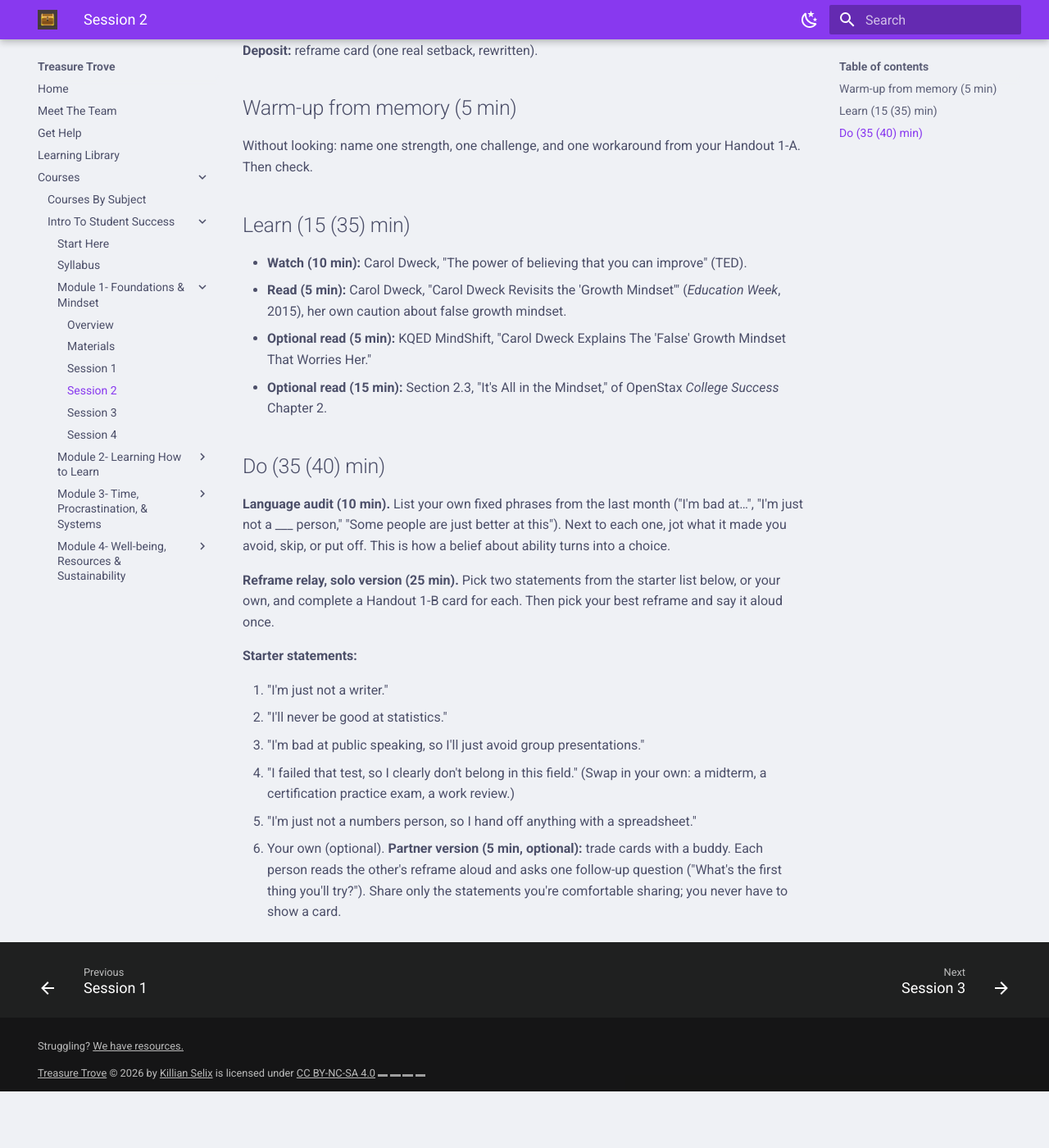
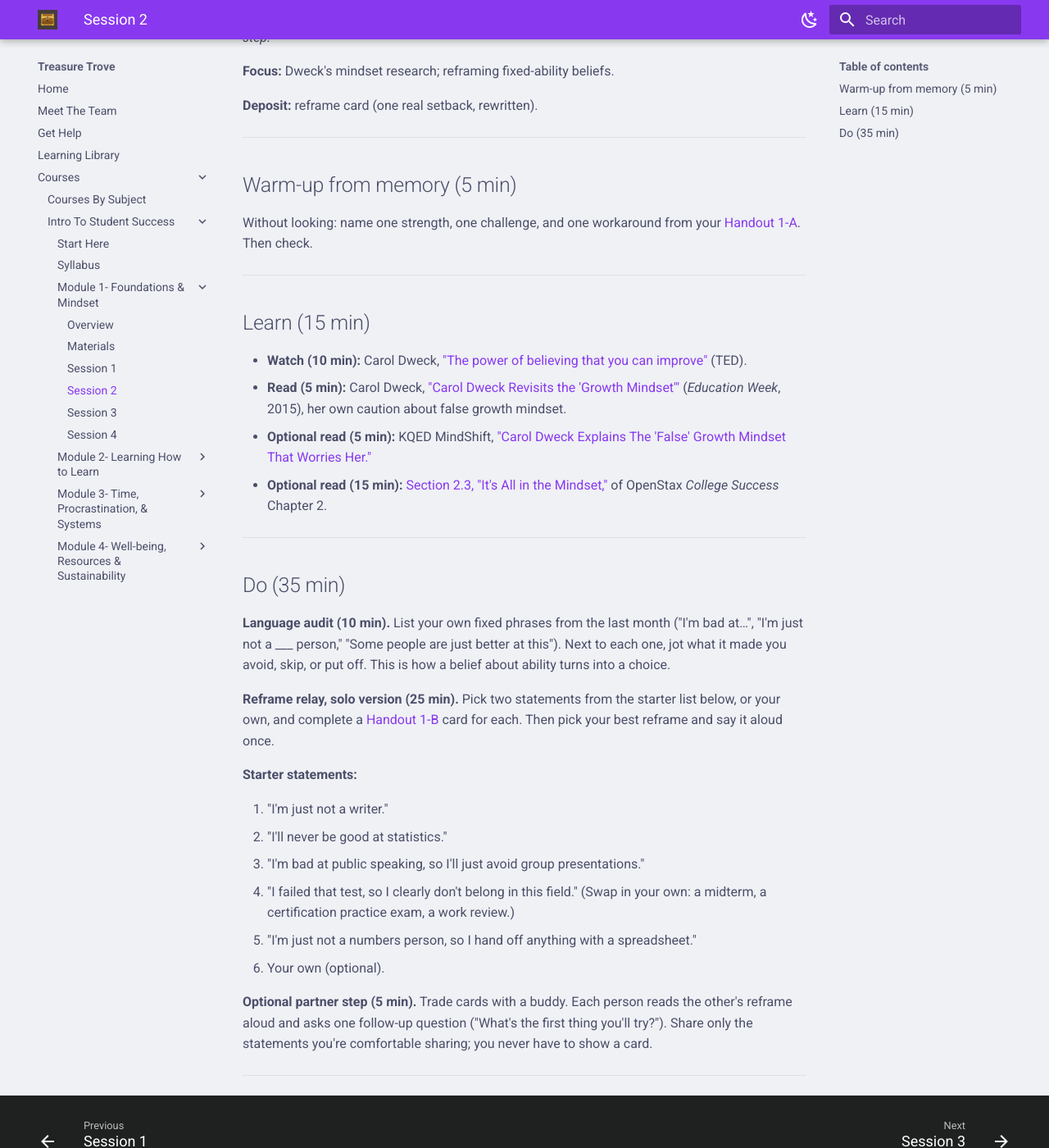
Before and after one commit to truly-tranquil/treasure-trove, an MkDocs documentation site: the page built from docs/courses/intro-to-student-success/module-1/session-2.md, in a window 1280 px wide and 1400 px high, scrolled down 214 px. Shown: the whole window at 82% size. Built offline with MkDocs 1.6.1 and Material for MkDocs 9.7.7, drawn with Linux system fonts in a browser that asks for light colours; before the commit the page ends 1545 px from its top, so only the background shows below that; some of the changed text lies outside the part shown; grey boxes are pictures that could not be loaded.

Commit message:
finished module-1 officially can test

```diff
--- a/docs/courses/intro-to-student-success/module-1/session-2.md
+++ b/docs/courses/intro-to-student-success/module-1/session-2.md
@@ -1,24 +1,33 @@
-# Session 2 — Mindset: Fixed vs. Growth (≈55 (80) min)
+# Session 2 — Mindset: Fixed vs. Growth (≈55 min)
+
+*Optional extras add about 25 minutes: two readings (5 and 15 minutes) and a 5-minute partner step.*
 
 **Focus:** Dweck's mindset research; reframing fixed-ability beliefs.
 
 **Deposit:** reframe card (one real setback, rewritten).
 
+---
+
 ## Warm-up from memory (5 min)
 
-Without looking: name one strength, one challenge, and one workaround from your Handout 1-A. Then check.
+Without looking: name one strength, one challenge, and one workaround from your [Handout 1-A](materials.md#handout-1a). Then check.
 
-## Learn (15 (35) min)
+---
 
-- **Watch (10 min):** Carol Dweck, "The power of believing that you can improve" (TED).
-- **Read (5 min):** Carol Dweck, "Carol Dweck Revisits the 'Growth Mindset'" (*Education Week*, 2015), her own caution about false growth mindset.
-- **Optional read (5 min):** KQED MindShift, "Carol Dweck Explains The 'False' Growth Mindset That Worries Her."
-- **Optional read (15 min):** Section 2.3, "It's All in the Mindset," of OpenStax *College Success* Chapter 2.
-## Do (35 (40) min)
+## Learn (15 min)
+
+- **Watch (10 min):** Carol Dweck, ["The power of believing that you can improve"](https://www.ted.com/talks/carol_dweck_the_power_of_believing_that_you_can_improve) (TED).
+- **Read (5 min):** Carol Dweck, ["Carol Dweck Revisits the 'Growth Mindset'"](https://www.edweek.org/ew/articles/2015/09/23/carol-dweck-revisits-the-growth-mindset.html) (*Education Week*, 2015), her own caution about false growth mindset.
+- **Optional read (5 min):** KQED MindShift, ["Carol Dweck Explains The 'False' Growth Mindset That Worries Her."](https://www.kqed.org/mindshift/47160/carol-dweck-explains-the-false-growth-mindset-that-worries-her)
+- **Optional read (15 min):** [Section 2.3, "It's All in the Mindset,"](https://openstax.org/books/college-success/pages/2-3-its-all-in-the-mindset) of OpenStax *College Success* Chapter 2.
+
+---
+
+## Do (35 min)
 
 **Language audit (10 min).** List your own fixed phrases from the last month ("I'm bad at…", "I'm just not a ___ person," "Some people are just better at this"). Next to each one, jot what it made you avoid, skip, or put off. This is how a belief about ability turns into a choice.
 
-**Reframe relay, solo version (25 min).** Pick two statements from the starter list below, or your own, and complete a Handout 1-B card for each. Then pick your best reframe and say it aloud once.
+**Reframe relay, solo version (25 min).** Pick two statements from the starter list below, or your own, and complete a [Handout 1-B](materials.md#handout-1b) card for each. Then pick your best reframe and say it aloud once.
 
 **Starter statements:**
 
@@ -28,4 +37,7 @@ Without looking: name one strength, one challenge, and one workaround from your
 4. "I failed that test, so I clearly don't belong in this field." (Swap in your own: a midterm, a certification practice exam, a work review.)
 5. "I'm just not a numbers person, so I hand off anything with a spreadsheet."
 6. Your own (optional).
-**Partner version (5 min, optional):** trade cards with a buddy. Each person reads the other's reframe aloud and asks one follow-up question ("What's the first thing you'll try?"). Share only the statements you're comfortable sharing; you never have to show a card.
+
+**Optional partner step (5 min).** Trade cards with a buddy. Each person reads the other's reframe aloud and asks one follow-up question ("What's the first thing you'll try?"). Share only the statements you're comfortable sharing; you never have to show a card.
+
+---
```
Also changed, not shown: docs/courses/intro-to-student-success/module-1/index.md (+17 -4 lines), docs/courses/intro-to-student-success/module-1/materials.md (+5 -5 lines), docs/courses/intro-to-student-success/module-1/session-3.md (+19 -7 lines), docs/courses/intro-to-student-success/module-1/session-4.md (+29 -16 lines).
